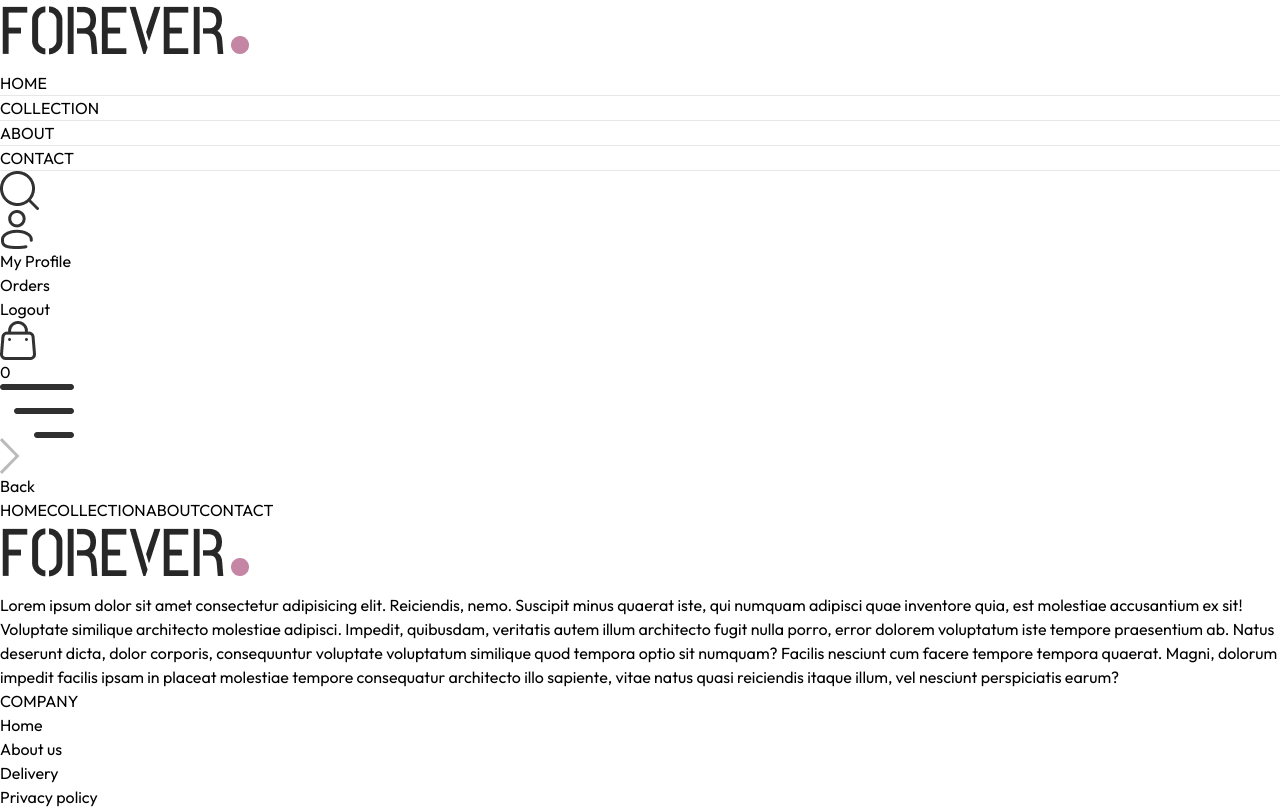
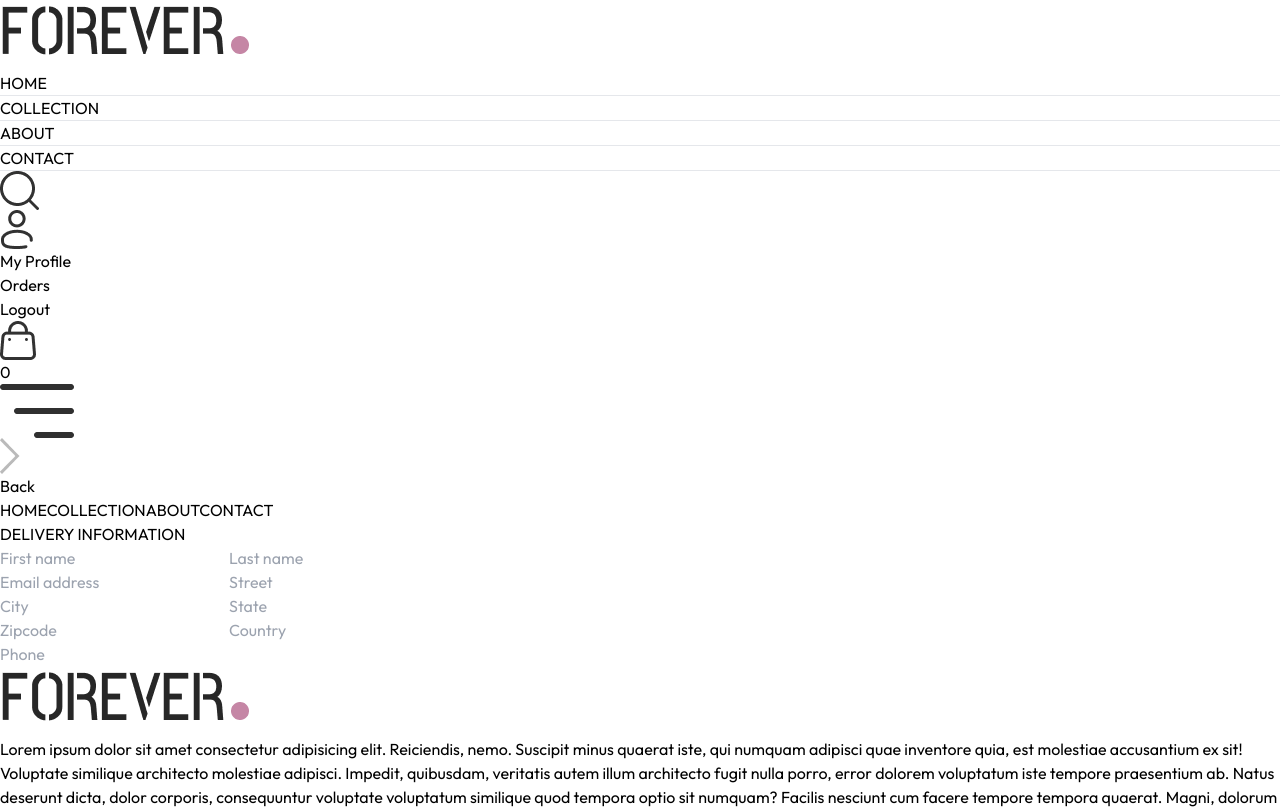
Before and after one commit to Amirhosein-Imani/ecommerce-app, a React (Vite) app in the folder frontend/: page /place-order in a window 1280 px wide. Shown: the top 809 px of the page. Built offline with nearby package versions, Linux system fonts and the light colour scheme.

Commit message:
Add left side section in place order page

```diff
--- a/frontend/src/pages/PlaceOrder.jsx
+++ b/frontend/src/pages/PlaceOrder.jsx
@@ -1,9 +1,55 @@
 import React from 'react'
+import Title from '../components/Title'
 
 const PlaceOrder = () => {
+
   return (
-    <div></div>
+
+    <div className='flex flex-col sm:flex-row justify-between gap-4 pt-5 sm:pt-14 min-h-[80vh] border-t'>
+
+      {/* ---------- left side ---------- */}
+
+      <div className='flex flex-col gap-4 w-full sm:max-w-[480px]'>
+
+        <div className='text-xl sm:text-2xl my-3'>
+
+          <Title text1={'DELIVERY'} text2={'INFORMATION'}/>
+
+        </div>
+
+        <div className='flex gap-3'>
+
+          <input type="text" placeholder='First name' className='border border-gray-300 rounded py-1.5 px-3.5 w-full'/>
+          <input type="text" placeholder='Last name' className='border border-gray-300 rounded py-1.5 px-3.5 w-full'/>
+
+        </div>
+
+        <input type="email" placeholder='Email address' className='border border-gray-300 rounded py-1.5 px-3.5 w-full'/>
+
+        <input type="text" placeholder='Street' className='border border-gray-300 rounded py-1.5 px-3.5 w-full'/>
+
+        <div className='flex gap-3'>
+
+          <input type="text" placeholder='City' className='border border-gray-300 rounded py-1.5 px-3.5 w-full'/>
+          <input type="text" placeholder='State' className='border border-gray-300 rounded py-1.5 px-3.5 w-full'/>
+
+        </div>
+
+        <div className='flex gap-3'>
+
+          <input type="number" placeholder='Zipcode' className='border border-gray-300 rounded py-1.5 px-3.5 w-full'/>
+          <input type="text" placeholder='Country' className='border border-gray-300 rounded py-1.5 px-3.5 w-full'/>
+
+        </div>
+
+        <input type="number" placeholder='Phone' className='border border-gray-300 rounded py-1.5 px-3.5 w-full'/>
+
+      </div>
+
+    </div>
+
   )
+
 }
 
 export default PlaceOrder
```
